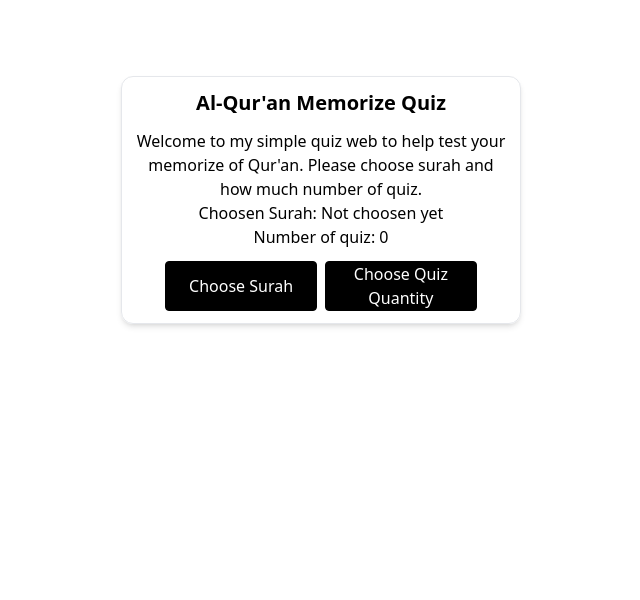
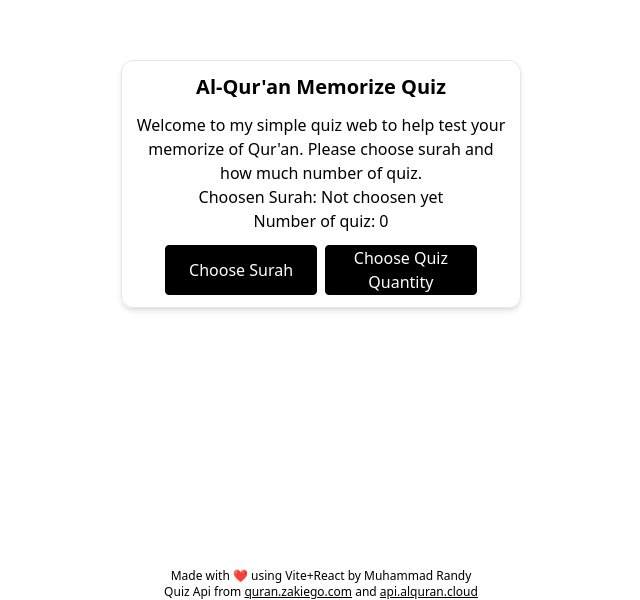
Before and after one commit to MuhRandy/quran-memorize-quiz, a React (Vite) app: page / in a window 1280 px wide. Shown: the part 200-800 px from the top of the page, without its empty margins (319-959 px from the left). Built offline with nearby package versions, Linux system fonts and the light colour scheme; no server answers.

Commit message:
feat: add footer

```diff
--- a/package.json
+++ b/package.json
@@ -5,7 +5,7 @@
   "version": "0.0.0",
   "type": "module",
   "scripts": {
-    "predeploy": "npm run build",
+    "predeploy": "pnpm build",
     "deploy": "gh-pages -d dist",
     "dev": "vite",
     "build": "tsc && vite build",
--- a/src/App.tsx
+++ b/src/App.tsx
@@ -200,9 +200,10 @@ function App() {
 
   return (
     <MyGlobalContext.Provider value={{ state, globalStateAction }}>
+      <div className="flex flex-col justify-center min-h-screen min-w-[100vw]">
         <main
           className={cn(
-          "min-h-screen min-w-[100vw]",
+            "mt-auto",
             "flex justify-center items-center",
             "text-center"
           )}
@@ -213,6 +214,27 @@ function App() {
 
           <FinishingQuiz />
         </main>
+
+        <footer className="text-center text-xs mt-auto">
+          <p>Made with ❤ using Vite+React by Muhammad Randy</p>
+          <p>
+            Quiz Api from{" "}
+            <a
+              href="https://quran.zakiego.com/"
+              className="underline cursor-pointer"
+            >
+              quran.zakiego.com
+            </a>{" "}
+            and{" "}
+            <a
+              href="http://api.alquran.cloud"
+              className="underline cursor-pointer"
+            >
+              api.alquran.cloud
+            </a>
+          </p>
+        </footer>
+      </div>
     </MyGlobalContext.Provider>
   );
 }
```
Also changed, not shown: 1 other file (tests, documents, lock files or other folders). Lines whose indentation alone changed are shown as unchanged.
